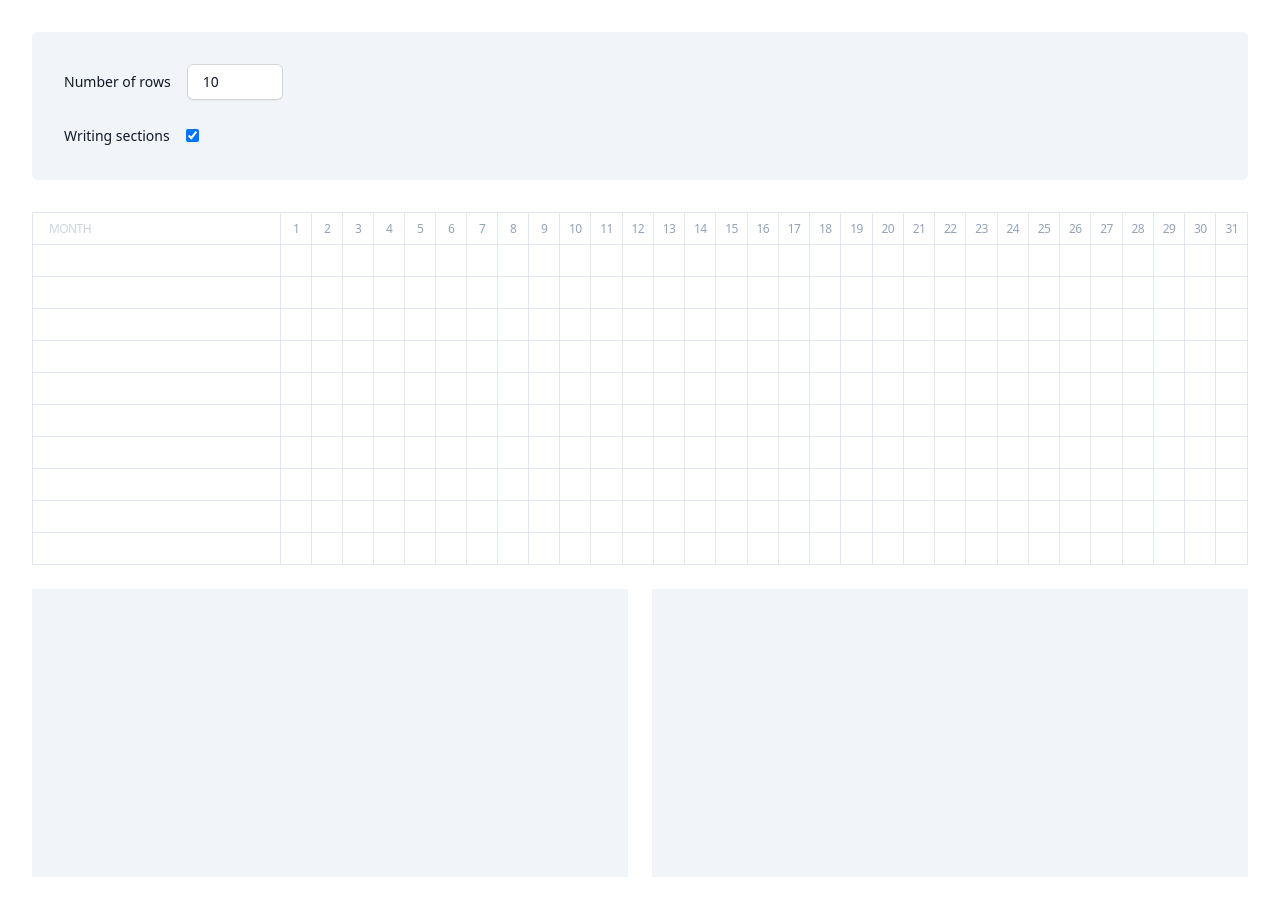
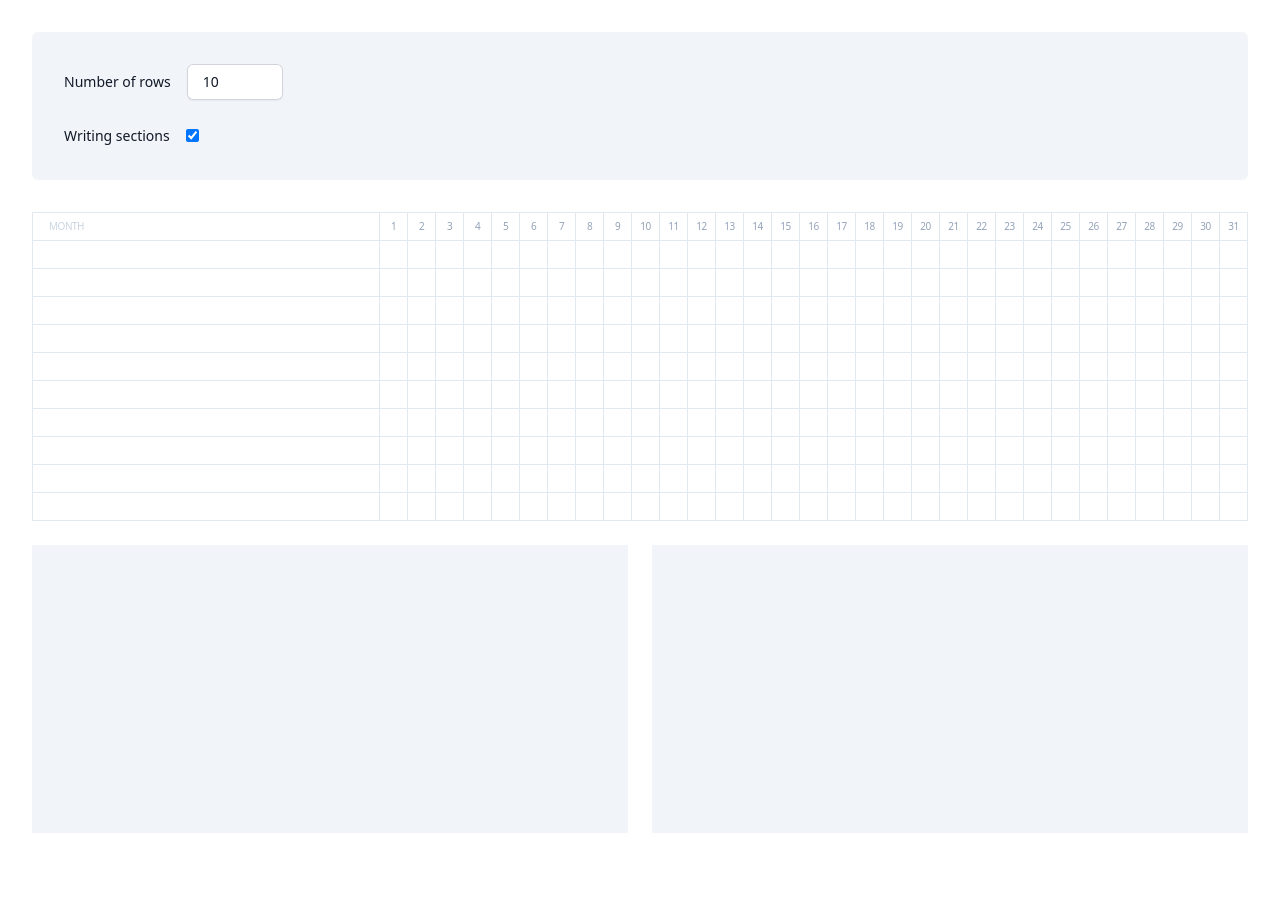
Before and after one commit to makaroni4/habit-tracker, a React (Vite) app: page / in a window 1280 px wide. Shown: the top 916 px of the page. Built offline with nearby package versions, Linux system fonts and the light colour scheme.

Commit message:
Move styles from CSS to Tailwind classes

```diff
--- a/src/components/HabitTable.tsx
+++ b/src/components/HabitTable.tsx
@@ -9,15 +9,17 @@
   const { numberOfRows } = useAppStore()
 
   return (
-    <>
     <div>
-        <table className='habit-table'>
+      <table className='habit-table table-auto'>
         <thead>
           <tr>
-              <th><span className="text-[12px] text-slate-300">MONTH</span></th>
+            <th
+              className="w-full h-7 pl-4 text-left">
+              <span className="text-[10px] text-slate-300">MONTH</span>
+            </th>
             { [...Array(numberOfDays)].map((_, i) => {
               return (
-                  <th>
+                <th className="h-7 w-7 min-w-7">
                   {i + 1}
                 </th>
               )
@@ -28,10 +30,10 @@
           { [...Array(numberOfRows)].map(() => {
             return (
               <tr>
-                  <td></td>
+                <td className="w-7 h-7"></td>
                 { [...Array(numberOfDays)].map(() => {
                   return (
-                      <td>
+                    <td className="w-7 h-7">
                     </td>
                   )
                 }) }
@@ -41,7 +43,6 @@
         </tbody>
       </table>
     </div>
-    </>
   )
 }
 
--- a/src/index.css
+++ b/src/index.css
@@ -3,34 +3,17 @@
 @tailwind utilities;
 
 @layer components {
-  .habit-table {
-    @apply table-fixed;
-  }
-
-  .habit-table th:first-child {
-    @apply w-64;
-    @apply pl-4;
-    @apply text-left;
-  }
-
   .habit-table td,
   .habit-table th {
-    @apply p-0;
-    @apply w-8;
-    @apply h-8;
-    @apply shrink-0;
-
     @apply border-solid;
     @apply border-[1px];
     @apply border-slate-200;
 
-    @apply text-xs;
+    @apply text-[10px];
     @apply font-light;
     @apply tracking-tighter;
-    @apply text-center;
     @apply text-slate-400;
   }
-
 }
 
 @media print {
@@ -45,7 +28,8 @@
   @page {
     size: A4 landscape;
     max-height: 100%;
-    max-width: 100%
+    max-width: 100%;
+    margin: 16px;
 	}
 
   * {
```
Lines whose indentation alone changed are shown as unchanged.
